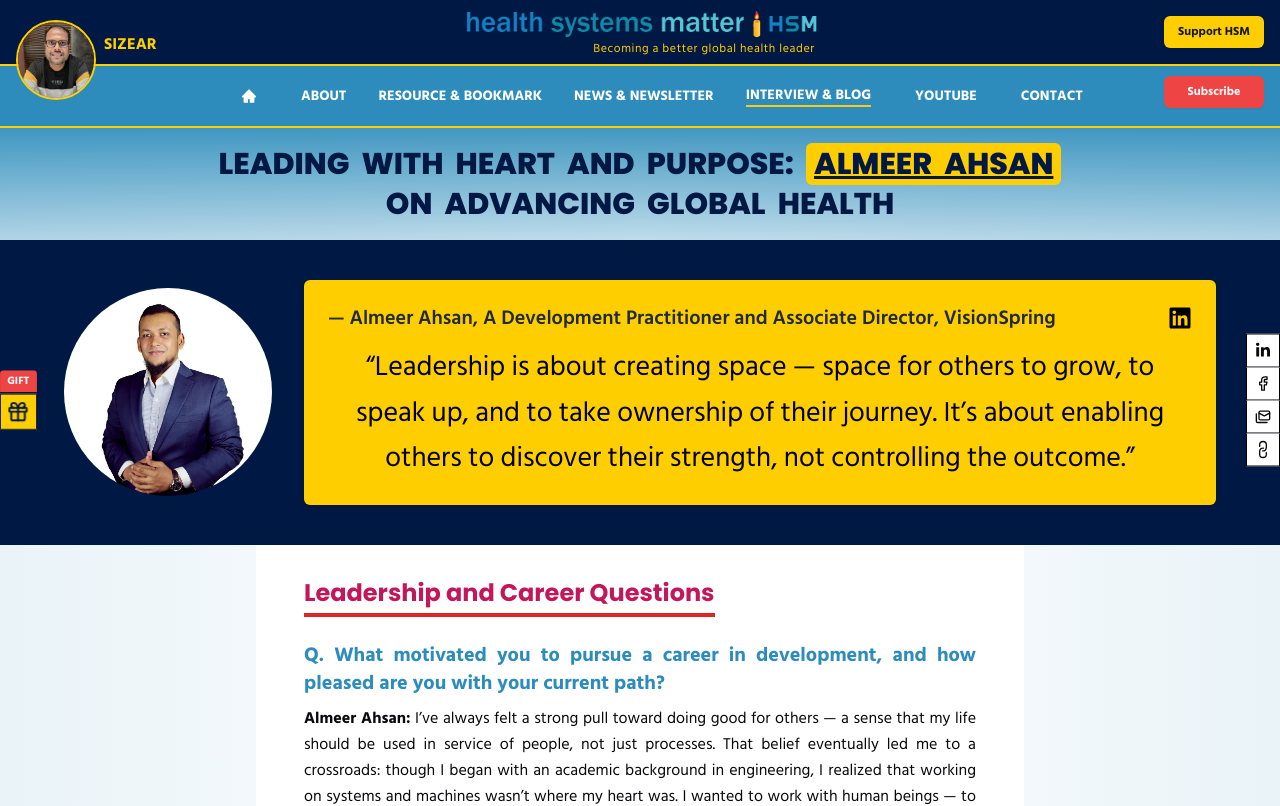
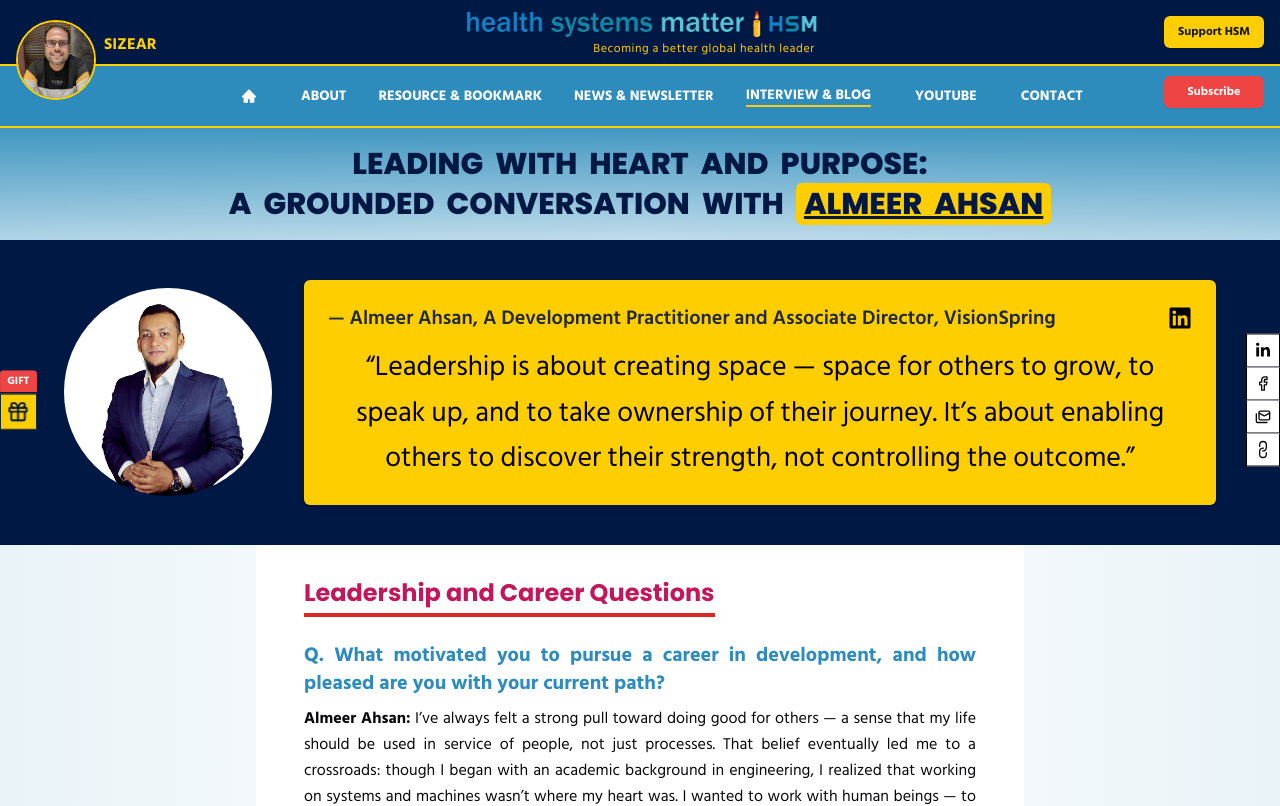
Before and after one commit to Muhammad-AIUB/HSM, a Next.js app: page /interview/leading-with-heart-and-purpose-almeer-ahsan in a window 1280 px wide. Shown: the top 806 px of the page. Built offline with nearby package versions, Linux system fonts and the light colour scheme.

Commit message:
fix tittle

```diff
--- a/app/interview/leading-with-heart-and-purpose-almeer-ahsan/page.tsx
+++ b/app/interview/leading-with-heart-and-purpose-almeer-ahsan/page.tsx
@@ -12,6 +12,8 @@
               style={{ wordSpacing: "0.4rem" }}
             >
               Leading with Heart and Purpose: {" "}
+              <br />
+              A Grounded Conversation with {" "}
               <a
                 href="https://www.linkedin.com/in/almeer-ahsan-asif/"
                 target="_blank"
@@ -19,9 +21,7 @@
                 className="text-[#001844] underline font-extrabold bg-[#FFCE00] px-2 rounded-md"
               >
                 Almeer Ahsan
-              </a>{" "}
-              <br />
-              on Advancing Global Health
+              </a>
             </h1>
           </div>
         </div>
```
